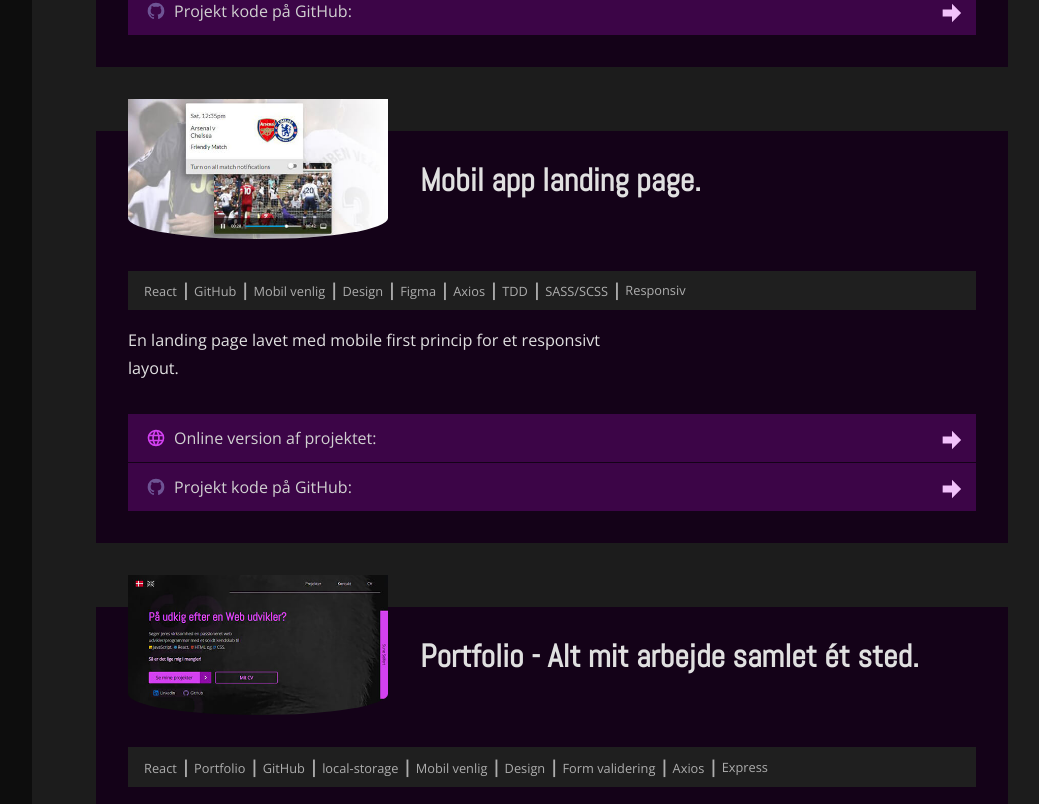
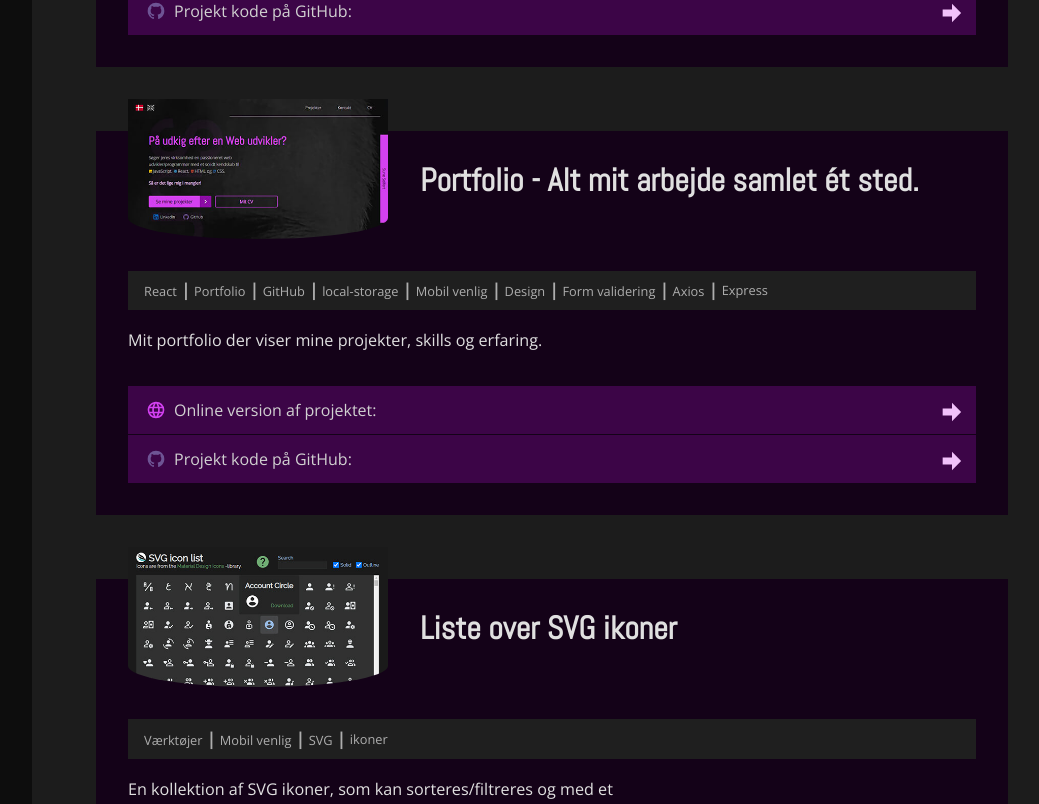
Before and after one commit to bqardi/react-portfolio, a React (Create React App) app: page /dashboard/projects in a window 1280 px wide. Shown: the part 1176-1980 px from the top of the page, without its empty margins (208-1247 px from the left). Built offline with nearby package versions, Linux system fonts and the light colour scheme.

Commit message:
Sorting by rating

```diff
--- a/src/views/Work.js
+++ b/src/views/Work.js
@@ -1,4 +1,4 @@
-import { useEffect } from "react";
+import { useEffect, useState } from "react";
 import Layout from "../layout/Layout";
 import Article from "../layout/Article";
 import { useStoreContext } from "../components/Store";
@@ -7,6 +7,7 @@ import WorkFilter from "./WorkFilter";
 
 function Work() {
 	var { projects, setProjects, translate, Translate } = useStoreContext();
+	const [sorted, setSorted] = useState([]);
 	usePageTitle(translate("title-projects"));
 
 	useEffect(() => {
@@ -16,19 +17,20 @@ function Work() {
 				.then(data => setProjects(data.projects));
 			return;
 		}
+		const sortedProjects = projects
+			.sort((prj1, prj2) => prj2.rating - prj1.rating);
+		setSorted(sortedProjects);
 	}, [projects]);
 
 	return (
 		<Article type={"projects"} resume>
 			<Layout.Cell modifiers={["section", "maxwidth-large"]}>
 				<Layout.Cell modifiers={["padding"]}>
-					<section>
+					<section style={{minHeight: "110vh"}}>
 						<Layout.Cell modifiers={["b-margin"]}>
-							<h2>
-								<Translate id="work" />
-							</h2>
+							<h2><Translate id="work" /></h2>
 						</Layout.Cell>
-						<WorkFilter array={projects} />
+						<WorkFilter array={sorted} />
 					</section>
 				</Layout.Cell>
 			</Layout.Cell>
--- a/src/views/WorkFilter.js
+++ b/src/views/WorkFilter.js
@@ -44,7 +44,7 @@ function WorkFilter({array}){
 
 	return (
 		<>
-			<div style={{marginBottom: 50}}>
+			<div className="WorkFilter">
 				<h3><Translate id="work-filter-by-type" /></h3>
 				<Layout.Flex gap={10} style={{padding: "20px 0"}} wrap>
 					{types.map(type => <Button.Toggle key={type.id} isActive onToggle={isActive => test(isActive, type)}>{type[language]}</Button.Toggle>)}
--- a/src/views/WorkFilter.scss
+++ b/src/views/WorkFilter.scss
@@ -1,3 +1,3 @@
 .WorkFilter{
-
+	margin-bottom: 50px;
 }
```
